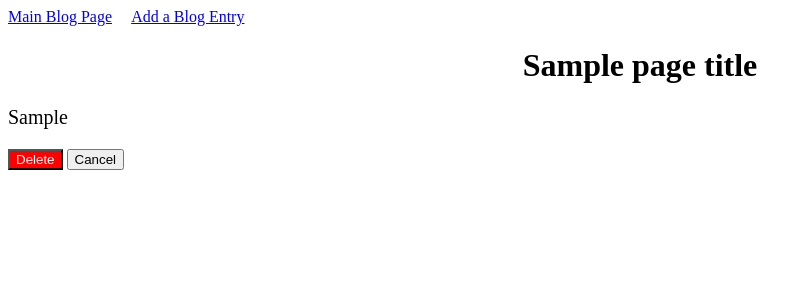
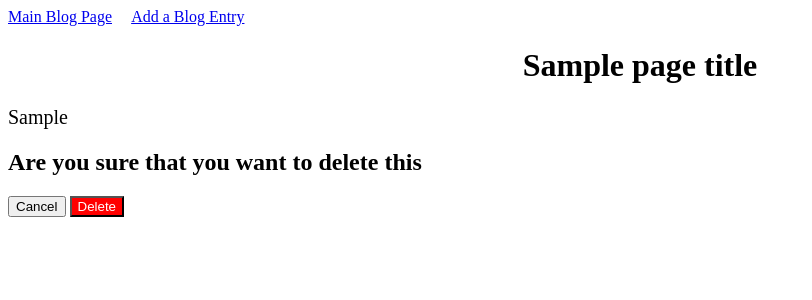
Before and after one commit to Bill-Morgan/build-a-blog, a Flask app: template templates/deletepost.html in a window 1280 px wide. Shown: the top 300 px of the page, without its empty margins (0-812 px from the left). Run offline with Flask 2, Linux system fonts and the light colour scheme; tables that the repository leaves empty hold one stand-in row (values such as "Sample post"); the template is opened without the code that fills it: values that come from a table or form of the project are taken from there, most other values are stand-ins (such as "Sample title", 1, 10 or a date in 2020).

Commit message:
going back to basics

```diff
--- a/templates/deletepost.html
+++ b/templates/deletepost.html
@@ -2,10 +2,11 @@
 {% block content %}
     {% if post %}
         <p class='single_post'>{{post.post_txt}}</p>
+        <h2>Are you sure that you want to delete this</h2>
         <form method='post'>
             <input type='hidden' name='id' value='{{post.id}}' />
+            <input type='submit' name='submit' value='Cancel' />
             <input type='submit' name='submit' value='Delete' class='del' />
-            <input type='submit' name='submit' value='Cancel' />
         </form>
     {% else %}
         <p>No posts yet.  Please add one!</p>
```
